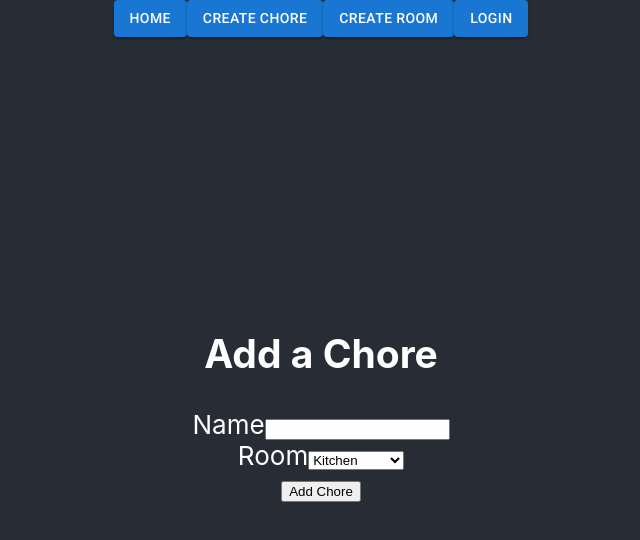
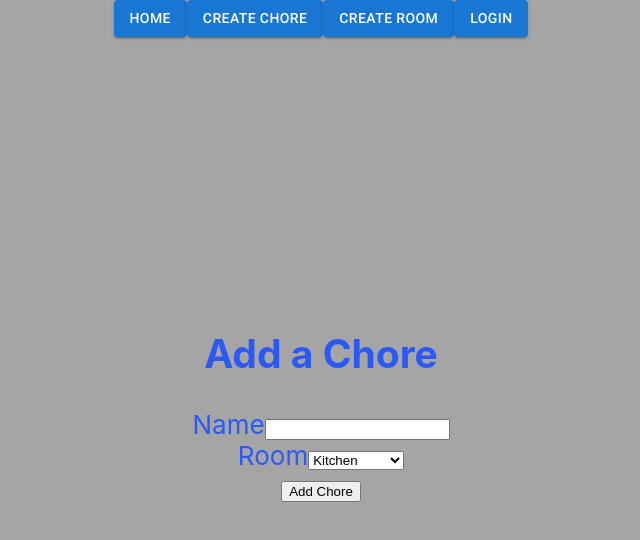
Before and after one commit to GarlicGrapes/Chorely, a React (Create React App) app: page /createchore in a window 1280 px wide. Shown: the top 540 px of the page, without its empty margins (319-959 px from the left). Built offline with nearby package versions, Linux system fonts and the light colour scheme; data requests are answered from the project's data file.

Commit message:
removed debugging text in ChoreForm, removed unneeded state

```diff
--- a/src/App.css
+++ b/src/App.css
@@ -14,14 +14,14 @@
 }
 
 .App-header {
-  background-color: #282c34;
+  background-color: #a5a5a5;
   min-height: 100vh;
   display: flex;
   flex-direction: column;
   align-items: center;
   justify-content: center;
   font-size: calc(10px + 2vmin);
-  color: white;
+  color: rgb(42, 89, 247);
 }
 
 .App-link {
--- a/src/NewChoreForm.js
+++ b/src/NewChoreForm.js
@@ -8,7 +8,6 @@ function NewChoreForm({addChore, rooms}) {
         "choreRoom": ""
     }
 
-    const [roomValue, setRoomValue] = useState("")
     const [choreFormData, setChoreFormData] = useState(blankChoreForm)
 
     const roomsMap = rooms.map((room) => {
@@ -44,17 +43,11 @@ function NewChoreForm({addChore, rooms}) {
         .then((r) => r.json())
         .then((data) => {
             addChore(data)
-            // addChore(data)
             setChoreFormData(blankChoreForm)
         })
-        // .then((newChore) => setChores([...chores, newChore]))
+
     }
 
-    // function handleNewChoreSubmit(e) {
-    //     e.preventDefault()
-    //     // addChore(choreFormData)
-    //     addChore(e.target.value)
-    // }
 
 
     return(
@@ -71,35 +64,10 @@ function NewChoreForm({addChore, rooms}) {
             <br/>
 
             <label htmlFor="choreRoom">Room</label>
-            {/* <input
-                type="text"
-                id="choreRoom"
-                value={choreFormData.choreRoom}
-                onChange= {handleChoreChange}
-            /> */}
+
             <select id="choreRoom" value={choreFormData.choreRoom} onChange={(e) => handleChoreChange(e)} >
                 {roomsMap}
             </select>
-
-            {/* <br/>
-
-            <label htmlFor="choreTime">Time to Complete</label>
-            <input
-                type="integer"
-                id="choreTime"
-                value={choreFormData.choreTime}
-                onChange= {handleChoreChange}
-            />
-
-            <br/> */}
-
-            {/* <label htmlFor="choreFrequency">How often?</label>
-            <input
-                type="integer"
-                id="choreFrequency"
-                value={choreFormData.choreFrequency}
-                onChange= {handleChoreChange}
-            /> */}
 
             <br/>
 
```
